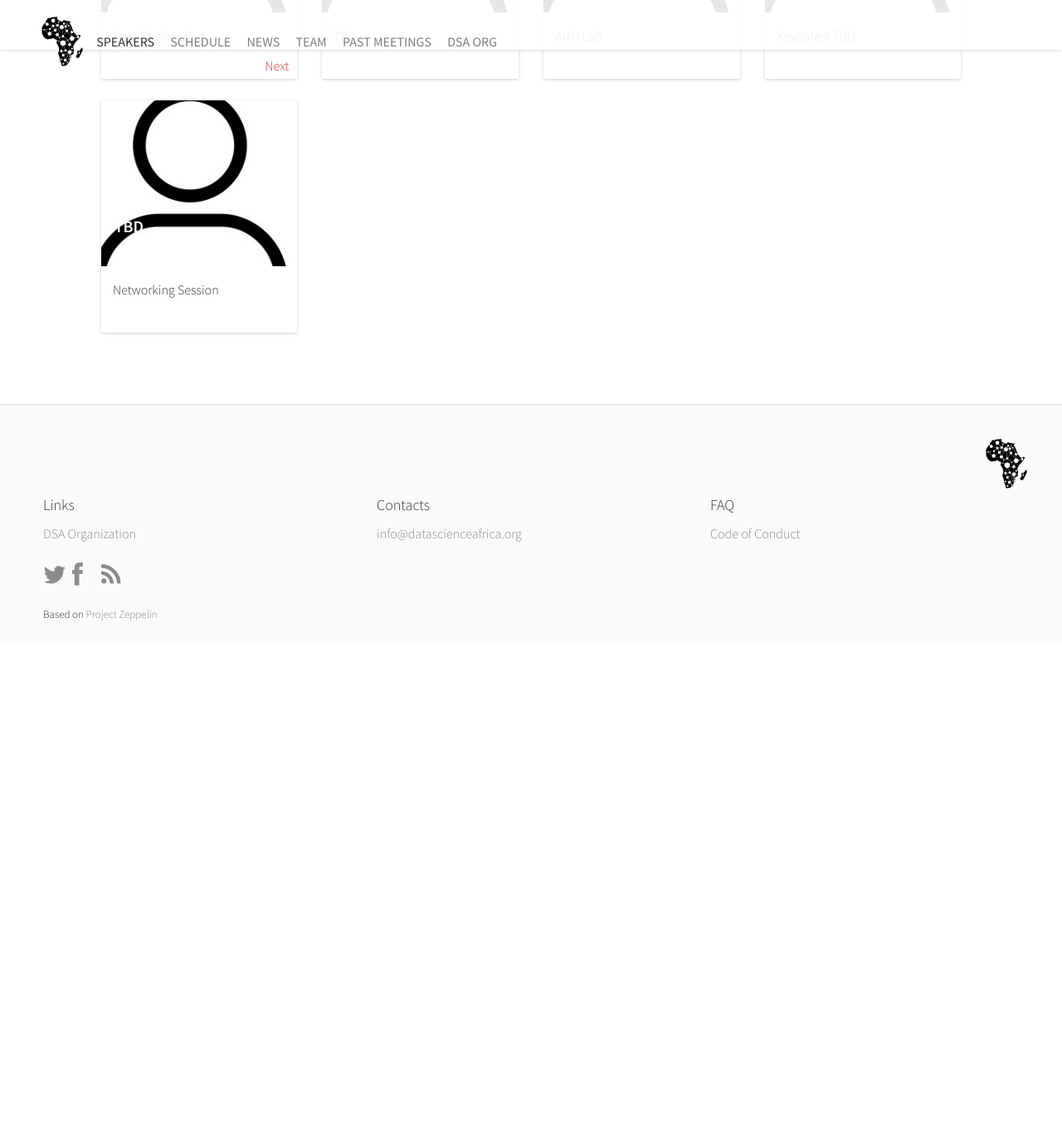
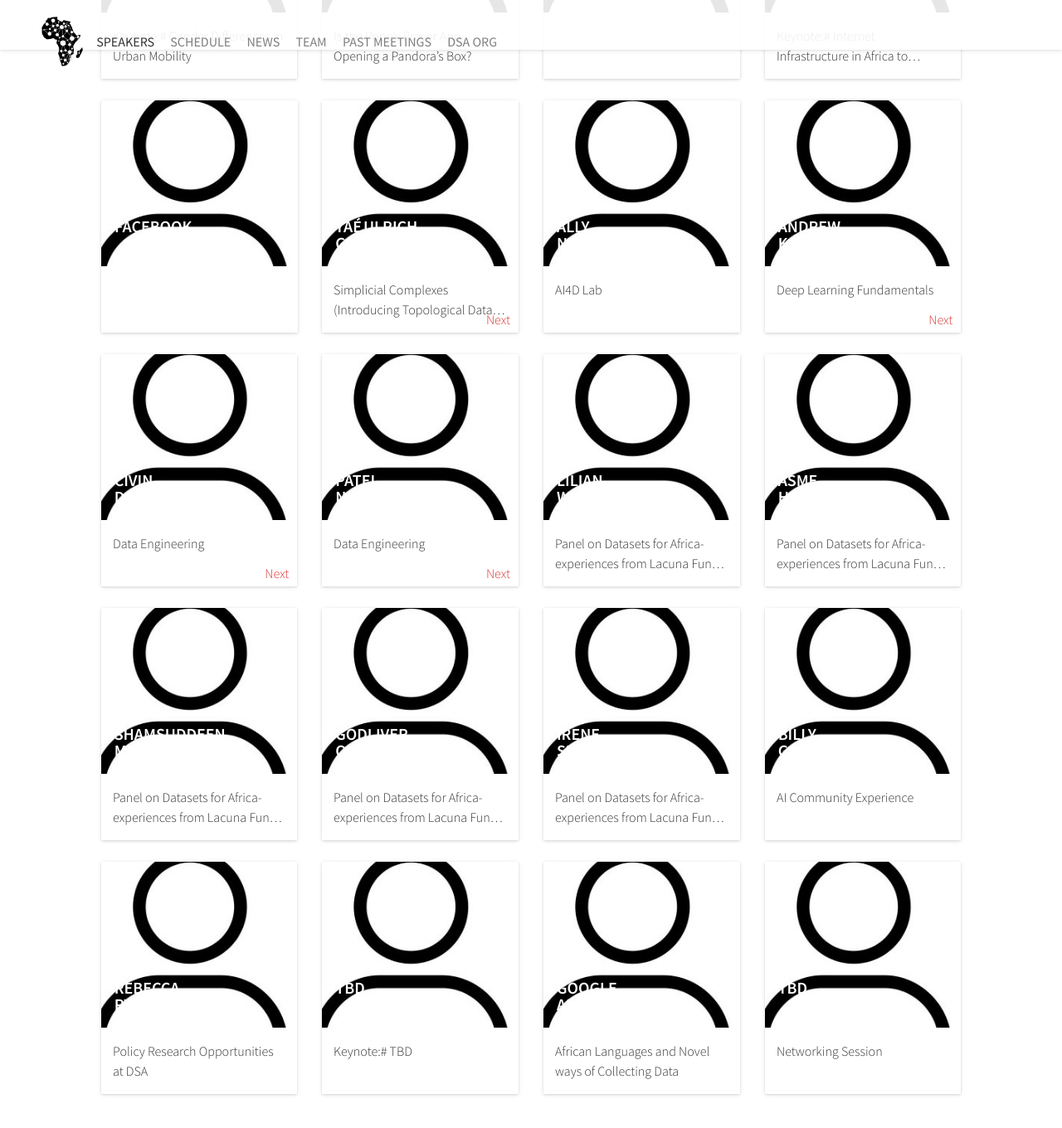
Before and after one commit to datsciafrica/dsa2022arusha, a Jekyll site: the page built from speakers.html, in a window 1280 px wide and 1400 px high, scrolled down 3090 px. Shown: the top 1360 px of the window at 83% size. Built offline with Jekyll 4.4.1, drawn with Linux system fonts in a browser that asks for light colours; nearby versions of some CDN libraries; some web fonts are replaced; comment, search, counter and statistics services are not loaded; before the commit the page ends 3863 px from its top, so only the background shows below that; some of the changed text lies outside the part shown.

Commit message:
Update on the Schedule

```diff
--- a/_data/schedule_tbd.yml
+++ b/_data/schedule_tbd.yml
@@ -166,12 +166,12 @@
     - {
         startTime: "14:00",
         endTime: "15:00",
-        sessionIds: [spatial_modeling]
+        sessionIds: [data_engineering]
     }
     - {
         startTime: "15:00",
         endTime: "16:00",
-        sessionIds: [practical_spatial_modeling]
+        sessionIds: [practical_data_engineering]
     }
     - {
         startTime: "16:00",
@@ -181,7 +181,7 @@
     - {
         startTime: "16:30",
         endTime: "17:30",
-        sessionIds: [data_engineering]
+        sessionIds: [spatial_modeling]
     }
     - {
         startTime: "17:30",
@@ -279,7 +279,7 @@
     - {
         startTime: "10:00",
         endTime: "10:30",
-        sessionIds: [blank]
+        sessionIds: [topological_data_analysis]
     }
     - {
         startTime: "10:30",
@@ -293,18 +293,13 @@
     }
     - {
     	startTime: "11:30",
-    	endTime: "12:30",
+    	endTime: "12:00",
     	sessionIds: [pope_prayer]
     }
     - {
-        startTime: "12:30",
-        endTime: "12:45",
-        sessionIds: [fruit_bat_movement]
-    }
-    - {
-    	startTime: "12:45",
-    	endTime: "13:00",
-    	sessionIds: [track_misinformation_perceptions]
+        startTime: "12:00",
+        endTime: "13:00",
+        sessionIds: [african_languages]
     }
     - {
         startTime: "13:00",
@@ -319,7 +314,7 @@
     - {
         startTime: "14:30",
         endTime: "16:00",
-        sessionIds: [snapshot_talks]
+        sessionIds: [panel_on_datasets]
     }
     - {
         startTime: "16:00",
@@ -365,8 +360,23 @@
     }
     - {
         startTime: "11:00",
+        endTime: "11:30",
+        sessionIds: [health_equity]
+    }
+    - {
+        startTime: "11:30",
+        endTime: "11:50",
+        sessionIds: [AI_community_experience]
+    }
+    - {
+        startTime: "11:50",
+        endTime: "12:10",
+        sessionIds: [mozilla_common_voice]
+    }
+    - {
+        startTime: "12:10",
         endTime: "12:30",
-        sessionIds: [datasets_lacuna]
+        sessionIds: [policy_research]
     }
     - {
         startTime: "12:30",
--- a/_data/sessions.yml
+++ b/_data/sessions.yml
@@ -150,7 +150,7 @@
   title: "Deep Learning Fundamentals"
   description: "Deep Learning Fundamentals"
   subtype: presentation
-  speakers: [ernest, joyce]
+  speakers: [ernest, katumba]
   language: en
   complexity: "Intermediate"
   presentation: ""
@@ -159,7 +159,7 @@
   title: "Practical Session – Deep Learning Fundamentals"
   description: "Practical Session – Deep Learning Fundamentals"
   subtype: presentation
-  speakers: [ernest, joyce]
+  speakers: [ernest, katumba]
   language: en
   complexity: "Intermediate"
   presentation: ""
@@ -191,6 +191,24 @@
   complexity: "Intermediate"
   presentation: "tbd"
 -
+  id: data_engineering
+  title: "Data Engineering "
+  description: "Data Engineering"
+  subtype: presentation
+  speakers: [damon, luis, patel]
+  language: en
+  complexity: "Intermediate"
+  presentation: "tbd"
+-
+  id: practical_data_engineering
+  title: "Practical Session - Data Engineering "
+  description: "Practical Session - Data Engineering"
+  subtype: presentation
+  speakers: [damon, luis, patel]
+  language: en
+  complexity: "Intermediate"
+  presentation: "tbd"
+-
   id: spatial_modeling
   title: "Spatial Modeling"
   description: "Spatial Modeling"
@@ -209,20 +227,11 @@
   complexity: "Intermediate"
   presentation: "tbd"
 -
-  id: data_engineering
-  title: "Data Engineering"
-  description: "Data Engineering"
-  subtype: presentation
-  speakers: [facebook]
-  language: en
-  complexity: "Intermediate"
-  presentation: "tbd"
--
   id: closing_remarks
   title: "Conclusion and Closing Remarks for Summer School"
   description: "Conclusion and Closing Remarks for Summer School"
   subtype: presentation
-  speakers: [thiga, marcos, markus, humberto, martin, facebook]
+  speakers: [thiga, marcos, markus, humberto, martin, damon, luis, patel]
   language: en
   complexity: "Intermediate"
   presentation: "tbd"
@@ -261,6 +270,15 @@
   complexity: "Intermediate"
   presentation: "tbd"
 -
+  id: topological_data_analysis
+  title: "Simplicial Complexes (Introducing Topological Data Analysis)"
+  description: "Simplicial Complexes (Introducing Topological Data Analysis)"
+  subtype: presentation
+  speakers: [gaba]
+  language: en
+  complexity: "Intermediate"
+  presentation: "tbd"
+-
   id: gender_differences
   title: "Keynote:# Gender Differences in Urban Mobility"
   subtype: presentation
@@ -277,18 +295,18 @@
   complexity: "Intermediate"
   presentation: "tbd"
 -
-  id: fruit_bat_movement
-  title: "Understanding Fruit Bat Movement Pattern: Leveraging on Radio Telemetry and Data Analytics"
+  id: african_languages
+  title: "African Languages and Novel ways of Collecting Data"
   subtype: presentation
-  speakers: [adebayo]
+  speakers: [googleAI]
   language: en
   complexity: "Intermediate"
   presentation: "tbd"
 -
-  id: track_misinformation_perceptions
-  title: "Text Mining of Social Media Luganda Data to Track Misinformation and Perceptions Related to COVID-19 Transmission Mitigation Strategies"
+  id: panel_on_datasets
+  title: "Panel on Datasets for Africa- experiences from Lacuna Fund, Government and DSA Research Award"
   subtype: presentation
-  speakers: [joyce]
+  speakers: [martin, wanzare, hadgu, shamsuddeen, owomugisha, sekitoleko]
   language: en
   complexity: "Intermediate"
   presentation: "tbd"
@@ -368,10 +386,34 @@
   complexity: "Intermediate"
   presentation: "tbd"
 -
-  id: datasets_lacuna
-  title: "Panel on Datasets for Africa- experiences from Lacuna Fund, with Q&A afterward"
+  id: health_equity
+  title: "Keynote:# Health Equity"
   subtype: presentation
-  speakers: [dsa, masakhane]
+  speakers: [elaine]
+  language: en
+  complexity: "Intermediate"
+  presentation: "tbd"
+-
+  id: AI_community_experience
+  title: "AI Community Experience"
+  subtype: presentation
+  speakers: [gareth]
+  language: en
+  complexity: "Intermediate"
+  presentation: "tbd"
+-
+  id: policy_research
+  title: "Policy Research Opportunities at DSA"
+  subtype: presentation
+  speakers: [ryakitimbo]
+  language: en
+  complexity: "Intermediate"
+  presentation: "tbd"
+-
+  id: mozilla_common_voice
+  title: "Mozilla Common Voice"
+  subtype: presentation
+  speakers: [morine]
   language: en
   complexity: "Intermediate"
   presentation: "tbd"
--- a/_data/speakers.yml
+++ b/_data/speakers.yml
@@ -411,13 +411,13 @@
 #  title: "Research Intern"
 #  company: "Center for Data Science and AI, Dedan Kimathi University of Technology"
 #  thumbnailUrl: jared.jpg
-#-
-#  id: jason
-#  name: "Jason"
-#  surname: "Kabi"
-#  title: "Research Intern"
-#  company: "Center for Data Science and AI, Dedan Kimathi University of Technology"
-#  thumbnailUrl: JasonKabi.jpg
+-
+  id: jason
+  name: "Jason"
+  surname: "Kabi"
+  title: "Research Intern"
+  company: "Center for Data Science and AI, Dedan Kimathi University of Technology"
+  thumbnailUrl: JasonKabi.jpg
 #-
 #  id: shelmith
 #  name: "Shelmith"
@@ -507,20 +507,20 @@
 #  title: "ABSA UP Chair of Data Science"
 #  company: "University of Pretoria"
 #  thumbnailUrl: vukosi_marivate.jpg
-#-
-#  id: lorna
-#  name: "Lorna"
-#  surname: "Mugambi"
-#  title: "Research intern"
-#  company: "Center for Data Science and AI, Dedan Kimathi University of Technology"
-#  thumbnailUrl: LornaMugambi.jpg
-#-
-#  id: gabriel
-#  name: "Gabriel"
-#  surname: "Kiarie"
-#  title: "Research intern"
-#  company: "Center for Data Science and AI, Dedan Kimathi University of Technology"
-#  thumbnailUrl: GabrielKiarieNjoroge.jpg
+-
+  id: lorna
+  name: "Lorna"
+  surname: "Mugambi"
+  title: "Research intern"
+  company: "Center for Data Science and AI, Dedan Kimathi University of Technology"
+  thumbnailUrl: LornaMugambi.jpg
+-
+  id: gabriel
+  name: "Gabriel"
+  surname: "Kiarie"
+  title: "Research intern"
+  company: "Center for Data Science and AI, Dedan Kimathi University of Technology"
+  thumbnailUrl: GabrielKiarieNjoroge.jpg
 #-
 #  id: adaugo
 #  name: "Adaugo"
@@ -549,13 +549,13 @@
 #  title: "Co-founder"
 #  company: "AI Saturdays (Lagos)"
 #  thumbnailUrl: zKAUJb6T_400x400.jpg
-#-
-#  id: Facebook
-#  name: "Luis"
-#  surname: "Cabanzón Gutiérrez"
-#  title: "Data Engineer"
-#  company: "Facebook"
-#  thumbnailUrl: luis.png
+-
+  id: luis
+  name: "Luis"
+  surname: "Cabanzón Gutiérrez"
+  title: "Data Engineer"
+  company: "META, USA"
+  thumbnailUrl: luis.png
 #-
 #  id: peter
 #  name: "Peter"
@@ -839,10 +839,98 @@
   bio: ""
   thumbnailUrl: person.jpg
 -
+  id: katumba
+  name: "Andrew"
+  surname: "Katumba"
+  company: "Makerere University"
+  title: "TBD"
+  bio: ""
+  thumbnailUrl: person.jpg
+-
+  id: damon
+  name: "Civin"
+  surname: "Damon"
+  company: "META, USA"
+  title: "TBD"
+  bio: ""
+  thumbnailUrl: person.jpg
+-
+  id: patel
+  name: "Patel"
+  surname: "Niel"
+  company: "META, USA"
+  title: "TBD"
+  bio: ""
+  thumbnailUrl: person.jpg
+-
+  id: wanzare
+  name: "Lilian"
+  surname: "Wanzare"
+  company: "TBD"
+  title: "TBD"
+  bio: ""
+  thumbnailUrl: person.jpg
+-
+  id: hadgu
+  name: "Asme"
+  surname: "Hadgu"
+  company: "TBD"
+  title: "TBD"
+  bio: ""
+  thumbnailUrl: person.jpg
+-
+  id: shamsuddeen
+  name: "Shamsuddeen"
+  surname: "Muhammad"
+  company: "TBD"
+  title: "TBD"
+  bio: ""
+  thumbnailUrl: person.jpg
+-
+  id: owomugisha
+  name: "Godliver"
+  surname: "Owomugisha"
+  company: "TBD"
+  title: "TBD"
+  bio: ""
+  thumbnailUrl: person.jpg
+-
+  id: sekitoleko
+  name: "Irene"
+  surname: "Sekitoleko"
+  company: "TBD"
+  title: "TBD"
+  bio: ""
+  thumbnailUrl: person.jpg
+-
+  id: gareth
+  name: "Billy"
+  surname: "Gareth"
+  company: "AI Community -Kenya"
+  title: "TBD"
+  bio: ""
+  thumbnailUrl: person.jpg
+-
+  id: ryakitimbo
+  name: "Rebecca"
+  surname: "Ryakitimbo"
+  company: "Mozilla Common Voice"
+  title: "TBD"
+  bio: ""
+  thumbnailUrl: person.jpg
+-
   id: nssf
   name: "TBD"
   surname: ""
   company: "NSSF, Uganda"
+  title: "TBD"
+  bio: ""
+  thumbnailUrl: person.jpg
+-
+  id: googleAI
+  name: "Google"
+  surname: "AI"
+  company: "Google AI, Ghana"
   title: "TBD"
   bio: ""
   thumbnailUrl: person.jpg
```
Also changed, not shown: 3 other files.
